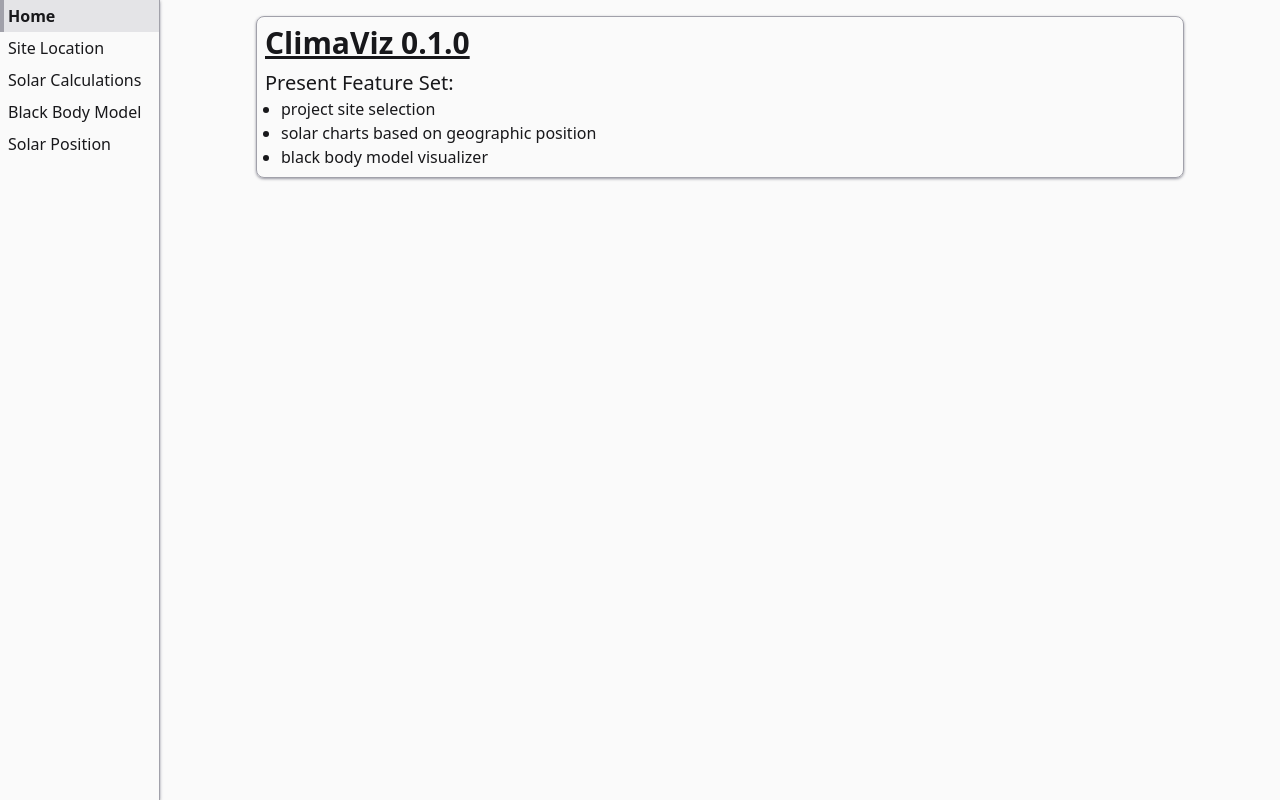
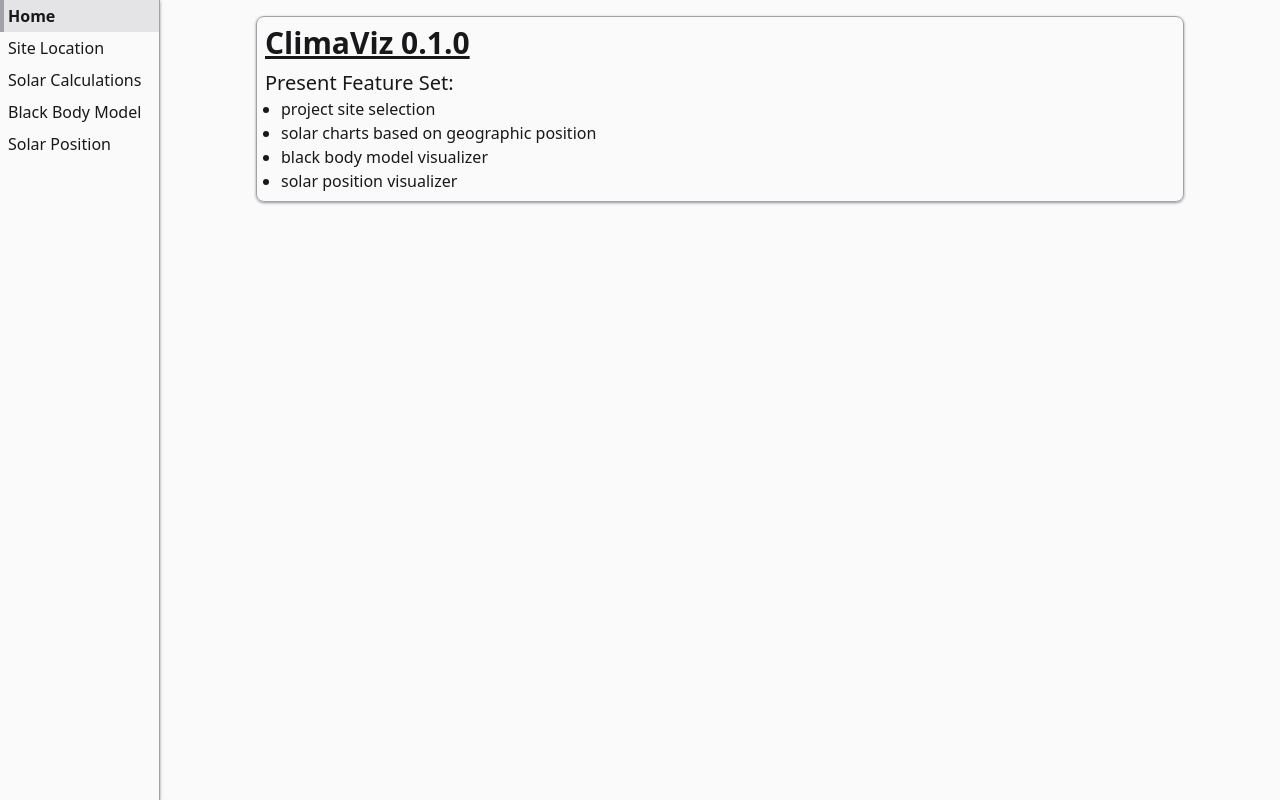
Before and after one commit to Amar-Gill/clima-viz, a Next.js app: page / in a window 1280 px wide. Built offline with nearby package versions, Linux system fonts and the light colour scheme.

Commit message:
update home page

```diff
--- a/pages/index.tsx
+++ b/pages/index.tsx
@@ -17,6 +17,7 @@ const Home: NextPage = () => {
             <li>project site selection</li>
             <li>solar charts based on geographic position</li>
             <li>black body model visualizer</li>
+            <li>solar position visualizer</li>
           </ul>
         </div>
       </div>
```
